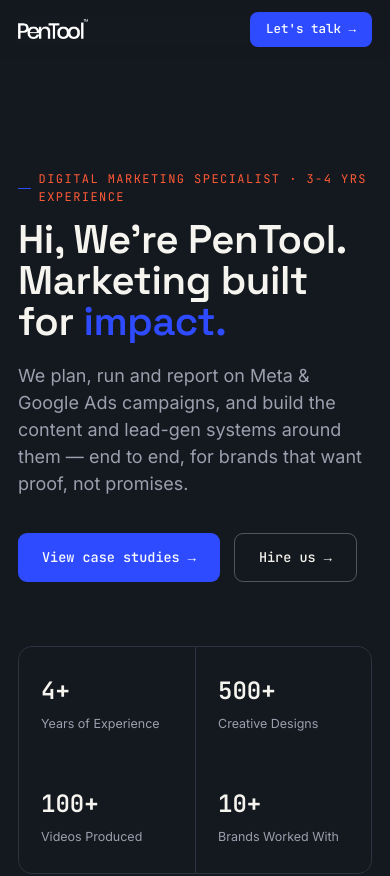
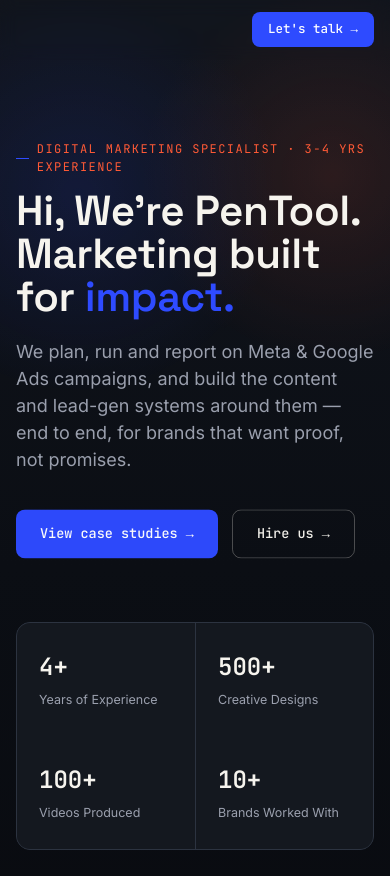
Before and after one commit to cheerysaaru/pentool_portfolio, a plain HTML site: page index.html in a window 390 px wide. Shown: the top 876 px of the page. Drawn offline with Linux system fonts and the light colour scheme.

Commit message:
Update website

```diff
--- a/css/experience.css
+++ b/css/experience.css
@@ -14,7 +14,14 @@
 .t-org{ font-size:13.5px; color:var(--signal); margin-bottom:8px; }
 .t-desc{ font-size:14px; color:var(--muted); }
 #exped h2{ font-size:24px; margin-bottom:24px; }
-@media(max-width:800px){ #exped .wrap, #experience .wrap{ grid-template-columns:1fr; gap:48px; } }
+@media(max-width:800px){
+  #exped .wrap, #experience .wrap{ grid-template-columns:1fr; gap:32px; }
+  #experience .wrap{ gap:32px; }
+  .timeline-item{ padding:16px 0; grid-template-columns:1fr; gap:12px; }
+  .timeline-item:last-child{ border-bottom:none; }
+  .t-date{ padding-top:0; }
+  .cert-item{ padding:14px 0; }
+}
 
 #tools{ background:var(--paper-dim); }
 .tool-badges{ display:flex; flex-wrap:wrap; gap:12px; }
--- a/css/global.css
+++ b/css/global.css
@@ -35,11 +35,15 @@ body{
 img{ max-width:100%; display:block; }
 a{ color:inherit; text-decoration:none; }
 ul{ list-style:none; }
-section{ padding:64px 0; }
+section{ padding:54px 0; }
 
 /* Utility: tighter section spacing for compact layouts */
-.section--compact{ padding:36px 0; }
-.wrap{ max-width:1120px; margin:0 auto; padding:0 32px; }
+.section--compact{ padding:28px 0; }
+.wrap{ max-width:1120px; margin:0 auto; padding:0 24px; }
+
+@media(max-width:960px){
+  .wrap{ padding:0 20px; }
+}
 h1,h2,h3,h4{ font-family:var(--disp); font-weight:600; letter-spacing:-0.01em; }
 
 .eyebrow{
@@ -151,24 +155,69 @@ nav.on-dark .nav-links a:hover{ color:var(--paper); }
   .reveal { transition: none !important; transform: none !important; opacity: 1 !important; }
 }
 
-/* Mobile responsive overrides */
+/* Global preloader and premium transitions */
+#preloader{
+  position:fixed; inset:0; background:#090b10; display:flex; flex-direction:column;
+  justify-content:center; align-items:center; z-index:2500; opacity:1; visibility:visible;
+  transition:opacity .45s ease, visibility .45s ease;
+}
+#preloader.hidden{ opacity:0; visibility:hidden; }
+.preloader__logo{
+  display:flex; align-items:center; justify-content:center;
+  margin-bottom:32px; opacity:.95;
+}
+.preloader__logo img{
+  width:180px; max-width:70vw; height:auto; display:block;
+}
+.preloader__bar{ width:280px; height:4px; background:rgba(255,255,255,.08); border-radius:999px; overflow:hidden; }
+.preloader__bar span{ display:block; width:0; height:100%; background:linear-gradient(90deg,var(--signal),rgba(46,75,255,0.25)); border-radius:999px; animation:preloader-fill 6s ease forwards; }
+@keyframes preloader-fill{ from{ width:0; } to{ width:100%; } }
+.has-preloader .nav-logo{ opacity:0; }
+#hero{ background:linear-gradient(180deg, #11151D 0%, #0B0E14 58%, #090B10 100%); color:var(--paper); padding:140px 0 0 0; overflow:hidden; position:relative; }
+
+#hero{ background:linear-gradient(180deg, #11151D 0%, #0B0E14 58%, #090B10 100%); color:var(--paper); padding:140px 0 0 0; overflow:hidden; position:relative; }
+#hero::before{ content:''; position:absolute; inset:0; background:radial-gradient(circle at 20% 20%, rgba(46,75,255,0.16), transparent 24%), radial-gradient(circle at 85% 18%, rgba(255,90,54,0.14), transparent 22%); pointer-events:none; opacity:.85; }
+#hero .hero-grid{ position:relative; z-index:2; padding-bottom:64px; }
+#hero h1{ font-size:clamp(42px,7vw,82px); line-height:1.02; margin-bottom:20px; opacity:0; transform:translateY(28px); transition:opacity .8s ease,var(--hero-transform) .8s ease; }
+#hero h1 em{ font-style:normal; color:var(--signal); }
+.hero-sub{ font-size:19px; color:rgba(246,244,238,0.75); max-width:600px; margin-bottom:36px; opacity:0; transform:translateY(22px); transition:opacity .8s ease .12s, transform .8s ease .12s; }
+.hero-cta-row{ display:flex; gap:14px; flex-wrap:wrap; margin-bottom:64px; opacity:0; transform:translateY(20px); transition:opacity .8s ease .24s, transform .8s ease .24s; }
+#hero .btn-outline{ border-color:rgba(246,244,238,0.28); color:var(--paper); }
+#hero .btn-outline:hover{ border-color:var(--paper); }
+#hero.hero-ready h1,
+#hero.hero-ready .hero-sub,
+#hero.hero-ready .hero-cta-row{ opacity:1; transform:translateY(0); }
+
+.hero-float{ position:absolute; width:120px; height:120px; border-radius:50%; background:rgba(46,75,255,0.12);
+  top:12%; right:12%; pointer-events:none; filter:blur(18px); animation:float-slow 9s ease-in-out infinite; }
+.hero-float:nth-child(2){ width:180px; height:180px; background:rgba(255,90,54,0.12); top:45%; left:4%; animation-delay:1.2s; }
+@keyframes float-slow{ 0%,100%{ transform:translateY(0); } 50%{ transform:translateY(-14px); } }
+
 @media (max-width: 800px) {
-  html { font-size: 15px; }
-  nav { padding: 12px 18px; }
-  .wrap { padding: 0 18px; }
-  section { padding: 28px 0; }
-  .section--compact { padding: 20px 0; }
-  h1 { font-size: clamp(20px, 6.5vw, 28px); }
-  .section-title { font-size: clamp(20px, 5.4vw, 28px); }
-  .section-sub { font-size: 14px; }
-  .hero-sub { font-size: 15px; }
-  .kpi-row { display:flex; gap:12px; flex-wrap:wrap; }
-  .kpi{ min-width:45%; }
-  .kpi .num{ font-size:20px; }
-  .work-grid{ grid-template-columns:1fr; }
-  .svc-grid{ grid-template-columns:1fr; }
-  .cs-media-grid{ grid-template-columns:1fr 1fr; gap:12px; }
-  .work-cover{ height:120px; }
-  .cs-insight{ margin-bottom:40px; }
-  .nav-links{ gap:16px; font-size:13px; }
+  html { font-size: 14.5px; }
+  body{ background:var(--paper); }
+  nav { padding: 12px 16px; }
+  .wrap { padding: 0 16px; }
+  section { padding: 24px 0; }
+  .section--compact { padding: 18px 0; }
+  h1 { font-size: clamp(22px, 7vw, 30px); }
+  .section-title { font-size: clamp(22px, 6vw, 30px); }
+  .section-sub { font-size: 14px; max-width:100%; }
+  .hero-sub { font-size: 15px; max-width:100%; }
+  .hero-grid{ gap:24px; }
+  #hero{ padding-top: 90px; }
+  .hero-cta-row{ justify-content:flex-start; }
+  .kpi-row { display:grid; grid-template-columns:1fr 1fr; gap:8px; }
+  .kpi{ min-width:0; padding:20px 16px; }
+  .kpi .num{ font-size:18px; }
+  .work-grid{ grid-template-columns:1fr; gap:18px; }
+  .svc-grid{ grid-template-columns:1fr; gap:18px; }
+  .cs-media-grid{ grid-template-columns:1fr; gap:14px; }
+  .work-cover{ height:180px; }
+  .work-body{ padding:18px; }
+  .cs-overview{ grid-template-columns:1fr; }
+  .cs-ov-item{ padding:18px 16px; }
+  .cs-head{ margin-bottom:28px; }
+  .cs-insight{ margin-bottom:32px; padding:22px 22px; }
+  .nav-links{ gap:14px; font-size:13px; }
 }
--- a/css/home.css
+++ b/css/home.css
@@ -3,14 +3,27 @@
    ============================================ */
 
 #hero{
-  background:var(--ink); color:var(--paper);
-  padding:170px 0 0 0; overflow:hidden;
+  background:linear-gradient(180deg, #11151D 0%, #0B0E14 58%, #090B10 100%);
+  color:var(--paper);
+  padding:140px 0 0 0; overflow:hidden; position:relative;
 }
-.hero-grid{ padding-bottom:64px; }
-#hero h1{ font-size:clamp(40px,6.4vw,74px); line-height:1.02; margin-bottom:20px; }
+#hero::before{
+  content:'';
+  position:absolute; inset:0;
+  background:radial-gradient(circle at 20% 20%, rgba(46,75,255,0.16), transparent 24%),
+              radial-gradient(circle at 85% 18%, rgba(255,90,54,0.14), transparent 22%);
+  pointer-events:none;
+  opacity:.85;
+}
+#hero.hidden{opacity:0;}
+.hero-grid{ padding-bottom:64px; position:relative; z-index:2; }
+#hero h1{ font-size:clamp(42px,7vw,82px); line-height:1.02; margin-bottom:20px; opacity:0; transform:translateY(30px); transition:opacity .8s ease, transform .8s ease; }
 #hero h1 em{ font-style:normal; color:var(--signal); }
-.hero-sub{ font-size:18px; color:var(--muted-light); max-width:520px; margin-bottom:36px; }
-.hero-cta-row{ display:flex; gap:14px; flex-wrap:wrap; margin-bottom:64px; }
+.hero-sub{ font-size:18px; color:var(--muted-light); max-width:520px; margin-bottom:36px; opacity:0; transform:translateY(28px); transition:opacity .8s ease .12s, transform .8s ease .12s; }
+.hero-cta-row{ display:flex; gap:14px; flex-wrap:wrap; margin-bottom:64px; opacity:0; transform:translateY(24px); transition:opacity .8s ease .24s, transform .8s ease .24s; }
+#hero.hero-ready h1,
+#hero.hero-ready .hero-sub,
+#hero.hero-ready .hero-cta-row{ opacity:1; transform:translateY(0); }
 #hero .btn-outline{ border-color:rgba(246,244,238,0.28); color:var(--paper); }
 #hero .btn-outline:hover{ border-color:var(--paper); }
 
@@ -50,4 +63,9 @@
 .quick-facts div{ border-top:1px solid var(--line); padding-top:10px; }
 .quick-facts .k{ font-family:var(--mono); font-size:11px; text-transform:uppercase; letter-spacing:0.08em; color:var(--muted); }
 .quick-facts .v{ font-size:15px; font-weight:500; margin-top:4px; }
-@media(max-width:800px){ #about .wrap{ grid-template-columns:1fr; } .about-photo{ max-width:280px; } }
+@media(max-width:800px){
+  #about .wrap{ grid-template-columns:1fr; gap:32px; }
+  .about-photo{ max-width:100%; margin:0 auto; }
+  .about-text p{ max-width:100%; }
+  .quick-facts{ grid-template-columns:1fr; gap:14px; }
+}
--- a/css/services.css
+++ b/css/services.css
@@ -11,7 +11,10 @@
 .svc-tag{ font-family:var(--mono); font-size:11px; color:var(--signal); letter-spacing:0.06em; margin-bottom:16px; display:block; }
 .svc-card h3{ font-size:18px; margin-bottom:8px; }
 .svc-card p{ font-size:14px; color:var(--muted); margin-bottom:16px; }
-@media(max-width:800px){ .svc-grid{ grid-template-columns:1fr; } }
+@media(max-width:800px){
+  .svc-grid{ grid-template-columns:1fr; gap:18px; }
+  .svc-card{ padding:24px 20px; }
+}
 
 .trust-badges{
   display:grid;
--- a/index.html
+++ b/index.html
@@ -14,7 +14,14 @@
   <link rel="stylesheet" href="css/experience.css">
   <link rel="stylesheet" href="css/contact.css">
 </head>
-<body data-page="index">
+<body data-page="index" class="has-preloader">
+
+<div id="preloader" class="preloader" aria-hidden="true">
+  <div class="preloader__logo">
+    <img src="assets/logo-white.png" alt="PenTool" />
+  </div>
+  <div class="preloader__bar"><span></span></div>
+</div>
 
 <nav id="nav" class="on-dark">
   <div class="nav-logo"><img src="assets/logo-white.png" alt="PenTool"></div>
@@ -325,9 +332,9 @@
       <div class="timeline-item">
         <div class="t-date">2023 — 2024</div>
         <div>
-          <div class="t-role">Videographer & Photographer</div>
-          <div class="t-org">lycaon.entertainment</div>
-          <div class="t-desc">Captured and edited promotional and event content, delivering professional visuals for digital marketing and brand campaigns.</div>
+          <div class="t-role">Graphic designing & Motion Graphic Designer</div>
+          <div class="t-org">Lycaon entertainment</div>
+          <div class="t-desc">Designed motion graphics, brand visuals, and digital assets for social media campaigns, events, and promotional launches.</div>
         </div>
       </div>
       <div class="timeline-item">
--- a/js/main.js
+++ b/js/main.js
@@ -224,7 +224,27 @@ function initScrollReveal(){
   }catch(e){ console.warn('initScrollReveal error', e); }
 }
 
-document.addEventListener('DOMContentLoaded', () => { initScrollReveal(); });
+function initHeroReveal(){
+  const hero = document.getElementById('hero');
+  const preloader = document.getElementById('preloader');
+  if(preloader){
+    const finishPreloader = () => {
+      setTimeout(() => {
+        preloader.classList.add('hidden');
+        if(hero) hero.classList.add('hero-ready');
+      }, 6000);
+    };
+    if(document.readyState === 'complete'){
+      finishPreloader();
+    } else {
+      window.addEventListener('load', finishPreloader);
+    }
+  } else if(hero){
+    setTimeout(() => hero.classList.add('hero-ready'), 800);
+  }
+}
+
+document.addEventListener('DOMContentLoaded', () => { initScrollReveal(); initHeroReveal(); });
 
 // Verify resume PDF exists; if not, fall back to a text resume we included
 (function verifyResume(){
```
Also changed, not shown: css/work.css (+13 -1 lines), experience.html (+4 -4 lines).
